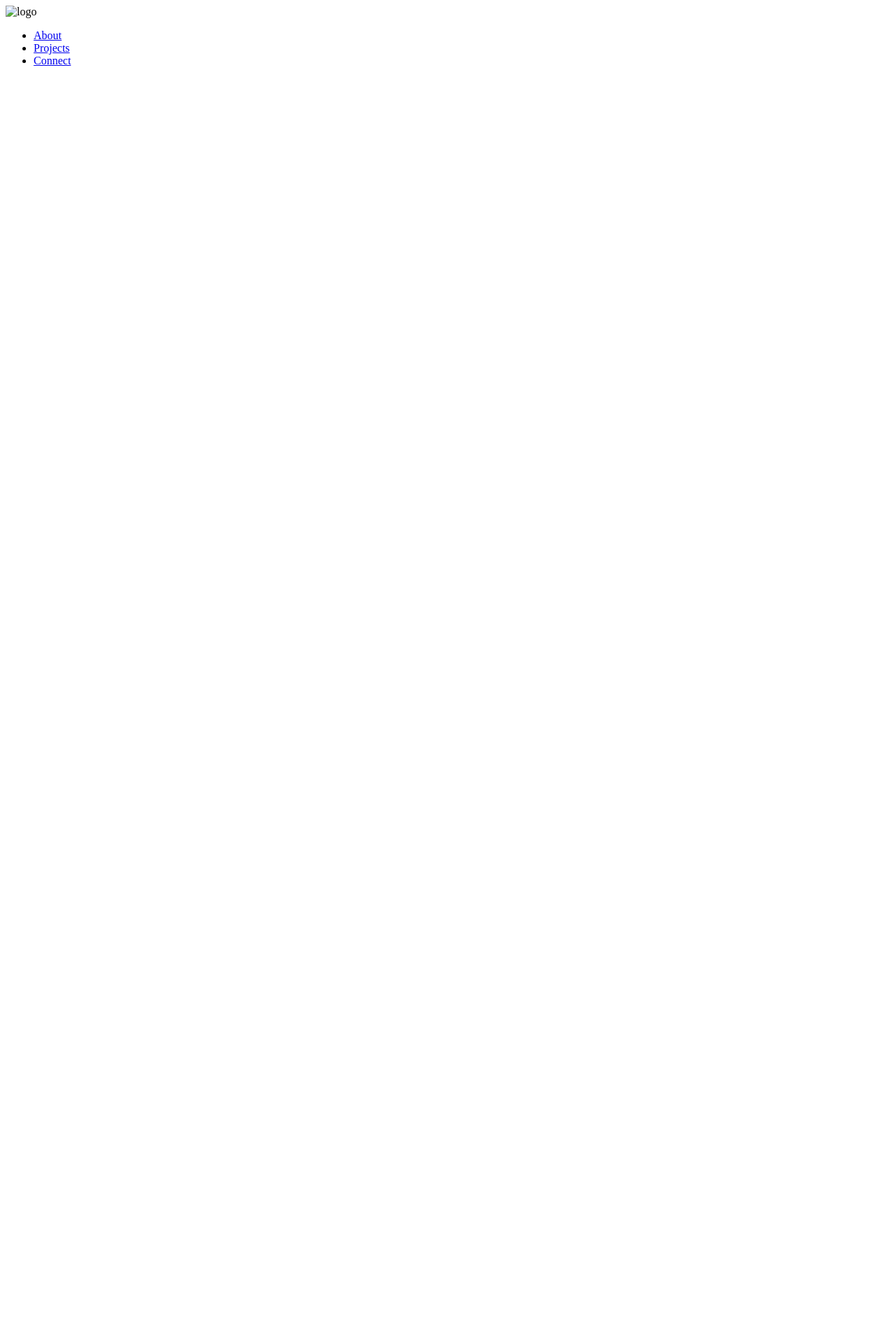
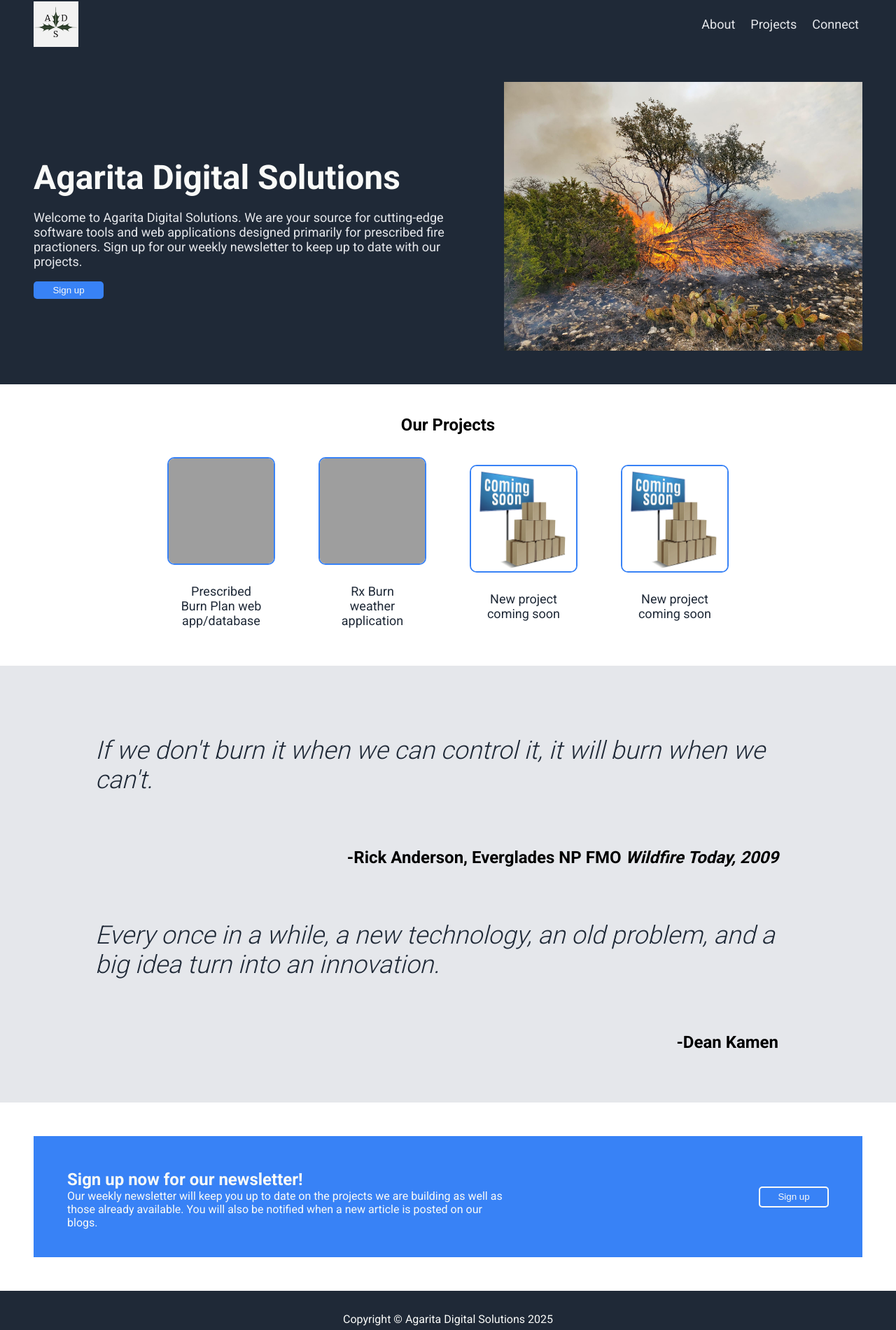
Before and after one commit to evans-rxfire/odin_landing_page, a plain HTML site: page index.html in a window 1280 px wide. Shown: the whole page at 70% size. Before the commit the page ends 800 px from the top, so only its background shows below. Drawn offline with Linux system fonts and the light colour scheme; grey boxes are pictures that could not be loaded.

Commit message:
Project ready for submission

```diff
--- a/index.html
+++ b/index.html
@@ -4,38 +4,75 @@
     <head>
         <meta charset="utf-8">
         <meta name="viewport" content="width=device-width", initial-scale="1.0">
-        <link rel="stylesheet" href="/styles.css">
+        <link rel="stylesheet" href="./styles.css">
+        <link href="https://fonts.googleapis.com/css2?family=Roboto:wght@300;400;500;700&display=swap" rel="stylesheet">
         <title>Landing Page</title>
     </head>
 
     <body>
         <div class="header">
-            <img class="header-logo" src="" alt="logo">
-            <ul>
-                <li><a target="_blank" href="/about.html" rel="noopener noreferrer">About</a></li>
-                <li><a target="_blank" href="/projects.html" rel="noopener noreferrer">Projects</a></li>
-                <li><a target="_blank" href="/connect.html" rel="noopener noreferrer">Connect</a></li>
+            <img class="header-logo" src="./images/Copy of Your paragraph text(1).png" alt="logo">
+            <ul class="header-list">
+                <li><a class="header-link" target="_blank" href="./about.html" rel="noopener noreferrer">About</a></li>
+                <li><a class="header-link" target="_blank" href="./projects.html" rel="noopener noreferrer">Projects</a></li>
+                <li><a class="header-link" target="_blank" href="./connect.html" rel="noopener noreferrer">Connect</a></li>
             </ul>
         </div>
 
         <div class="hero">
-
+            <div class="hero-text">
+                <h1 class="hero-header">Agarita Digital Solutions</h1>
+                <p class="hero-description">Welcome to Agarita Digital Solutions. We are your source for cutting-edge software tools and web applications designed primarily for prescribed fire practioners. Sign up for our weekly newsletter to keep up to date with our projects. </p>
+                <button class="hero-button">Sign up</button>
+            </div>
+            <img class="hero-image" src="./images/slash.jpg" alt="juniper burning during a prescribed burn">
         </div>
 
-        <div class="random-info">
-
+        <div class="information">
+            <div class="info-header">
+                <h2 class="header-text">Our Projects</h2>
+            </div>
+            <div class="info-projects">
+                <div class="project">
+                    <a class="project-link"><img class="project-image" src="./images/20220111_121842.jpg" alt="prescribed burn in progess"></a>
+                    <p class="project-text">Prescribed Burn Plan web app/database</p>
+                </div>
+                <div class="project">
+                    <a class="project-link"><img class="project-image" src="./images/20210927_131106.jpg" alt="lighting teh backing fire on a prescribed burn"></a>
+                    <p class="project-text">Rx Burn weather application</p>
+                </div>
+                <div class="project">
+                    <a class="project-link"><img class="project-image" src="./images/coming-soon-4993716_1280.png" alt="Coming soon sign"></a>
+                    <p class="project-text">New project coming soon</p>
+                </div>
+                <div class="project">
+                    <a class="project-link"><img class="project-image" src="./images/coming-soon-4993716_1280.png" alt="Coming soon sign"></a>
+                    <p class="project-text">New project coming soon</p>
+                </div>
+            </div>
         </div>
 
         <div class="quote">
-
+            <blockquote class="fire-quote" cite="https://wildfiretoday.com/2009/12/17/quote-of-the-day/">
+                <p class="quote-text">If we don't burn it when we can control it, it will burn when we can't.</p>
+            </blockquote>
+            <p class="quote-attribution">-Rick Anderson, Everglades NP FMO <cite>Wildfire Today, 2009</cite></p>
+            <blockquote class="fire-quote" cite="https://www.brainyquote.com/quotes/dean_kamen_787189">
+                <p class="quote-text">Every once in a while, a new technology, an old problem, and a big idea turn into an innovation.</p>
+            </blockquote>
+            <p class="quote-attribution">-Dean Kamen</p>
         </div>
 
         <div class="call-to-action">
-
+            <div class="action-text">
+                <h3 class="action-header">Sign up now for our newsletter!</h3>
+                <p class="action-text">Our weekly newsletter will keep you up to date on the projects we are building as well as those already available. You will also be notified when a new article is posted on our blogs. </p>
+            </div>
+            <button class="action-button">Sign up</button>
         </div>
 
         <div class="footer">
-
+            <footer>Copyright &#169; Agarita Digital Solutions 2025</footer>
         </div>
     </body>
 </html>
--- a/styles.css
+++ b/styles.css
@@ -0,0 +1,235 @@
+body {
+    margin: 0;
+    padding: 0;
+    font-family: 'Roboto', sans-serif;
+}
+
+.header,
+.hero,
+.footer {
+    background-color: #1f2937;
+}
+
+.header {
+    display: flex;
+}
+
+.header-logo {
+    width: 64px;
+    padding: 2px 0 2px 48px;
+    justify-content: flex-start;
+    margin-right: auto;
+}
+
+.header-list {
+    list-style-type: none;
+    display: flex;
+    align-items: center;
+    padding-right: 48px;
+    gap: 12px;
+}
+
+.header-link {
+    text-decoration: none;
+    color: #e5e7eb;
+    font-size: 18px;
+    padding: 5px;
+}
+
+.hero {
+    display: flex;
+    padding: 48px;
+    justify-content: center;
+    align-items: center;
+}
+
+.hero-text {
+    width: 50vw;
+    display: flex;
+    flex-direction: column;
+    padding-right: 48px;
+    justify-content: flex-start;
+}
+
+.hero-header {
+    flex-wrap: wrap;
+    font-size: 48px;
+    font-weight: 900;
+    color: #f9faf8;
+    margin-bottom: 0;
+}
+
+.hero-description {
+    flex-wrap: wrap;
+    font-size: 18px;
+    color: #e5e7eb;
+}
+
+.hero-button {
+    width: 100px;
+    border: none;
+    border-radius: 5px;
+    background-color: #3882f6;
+    color: #f9faf8;
+    padding: 5px 20px;
+}
+
+.hero-image {
+    width: 40vw;
+}
+
+.information {
+    display: flex;
+    flex-direction: column;
+    align-items: center;
+    justify-content: center;
+    padding: 24px;
+}
+
+.info-projects {
+    font-size: 36px;
+    font-weight: 900;
+    color: #1f2937;
+    padding: 12px;
+    display: flex;
+    flex-direction: row;
+    justify-content: space-evenly;
+    align-items: center;
+    gap: 24px;
+}
+
+.project {
+    width: 15vw;
+    display: flex;
+    flex-direction: column;
+    justify-content: center;
+    align-items: center;
+}
+
+.project-image,
+.social-image {
+    width: 150px;
+    height: 150px;
+    border: solid 2px #3882f6;
+    border-radius: 10px;
+}
+
+.project-text {
+    width: 120px;
+    color: #1f2937;
+    font-weight: normal;
+    font-size: 18px;
+    text-align: center;
+    flex-wrap: wrap;
+}
+
+.quote,
+.connect,
+.about {
+    background-color: #e5e7eb;
+    display: flex;
+    flex-direction: column;
+    justify-content: center;
+    align-items: flex-start;
+    padding: 48px 96px;
+}
+
+.quote-text {
+    font-weight: lighter;
+    font-style: italic;
+    font-size: 36px;
+    color: #1f2937;
+}
+
+.quote-attribution {
+    font-size: 24px;
+    font-weight: bold;
+    margin-left: auto;
+    margin-right: 72px;
+}
+
+.call-to-action {
+    background-color: #3882f6;
+    padding: 24px 48px;
+    margin: 48px;
+    display: flex;
+    justify-content: flex-start;
+    align-items: center;
+}
+
+.action-text {
+    display: flex;
+    flex-direction: column;
+    width: 50vw;
+    margin-right: auto;
+    color: #f9faf8;
+}
+
+.action-header {
+    margin-bottom: 0;
+    font-size: 24px;
+}
+
+.action-text {
+    margin-top: 0;
+}
+
+.action-button {
+    width: 100px;
+    height: 30px;
+    border: solid 2px #f9faf8;
+    border-radius: 5px;
+    background-color: #3882f6;
+    color: #f9faf8;
+    padding: 5px 20px;
+}
+
+.footer {
+    display: flex;
+    height: 10vh;
+    justify-content: center;
+    align-items:center
+}
+
+footer {
+    color: #f9faf8;
+}
+
+.connect-header,
+.about-header {
+    font-size: 24px;
+    color:#1f2937
+}
+
+.about-header {
+    margin-bottom: 0;
+}
+
+.about-text {
+    color: #1f2937;
+}
+
+.blog-link {
+    text-decoration: none;
+    font-size: 24px;
+    color: #1f2937;
+    padding: 24px;
+}
+
+.blog-link:hover {
+    color: #3882f6;
+}
+
+.about-link {
+    text-decoration: none;
+    color:#3882f6
+}
+
+.about-link:hover {
+    background-color: #3882f6;
+    color:#e5e7eb;
+}
+
+.about-link:visited {
+    text-decoration: none;
+}
```
Also changed, not shown: about.html (+61 -0 lines), connect.html (+51 -0 lines), projects.html (+67 -0 lines), images/Copy of Your paragraph text(1).png (added), images/coming-soon-4993716_1280.png (added), images/slash.jpg (added), 2 other files.
